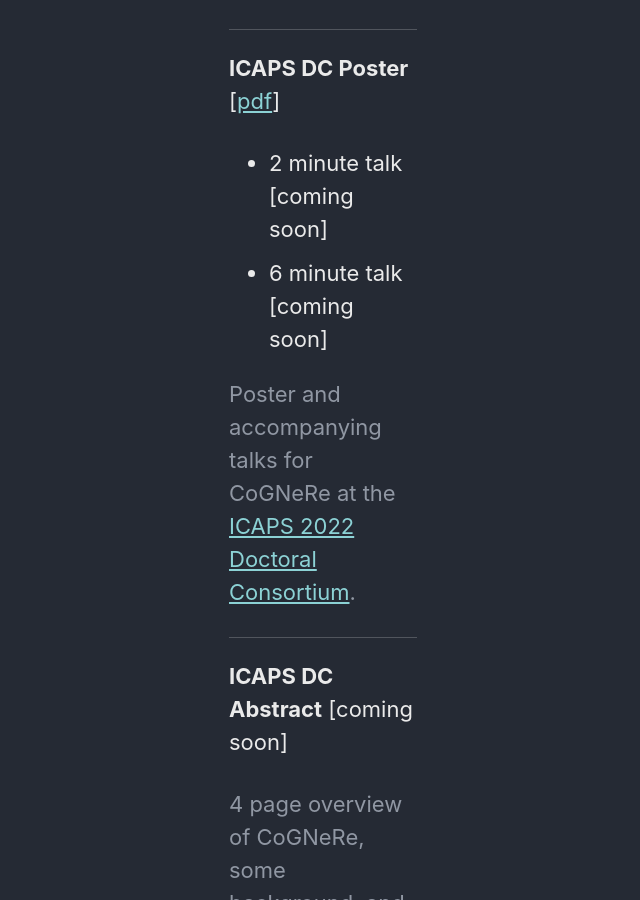
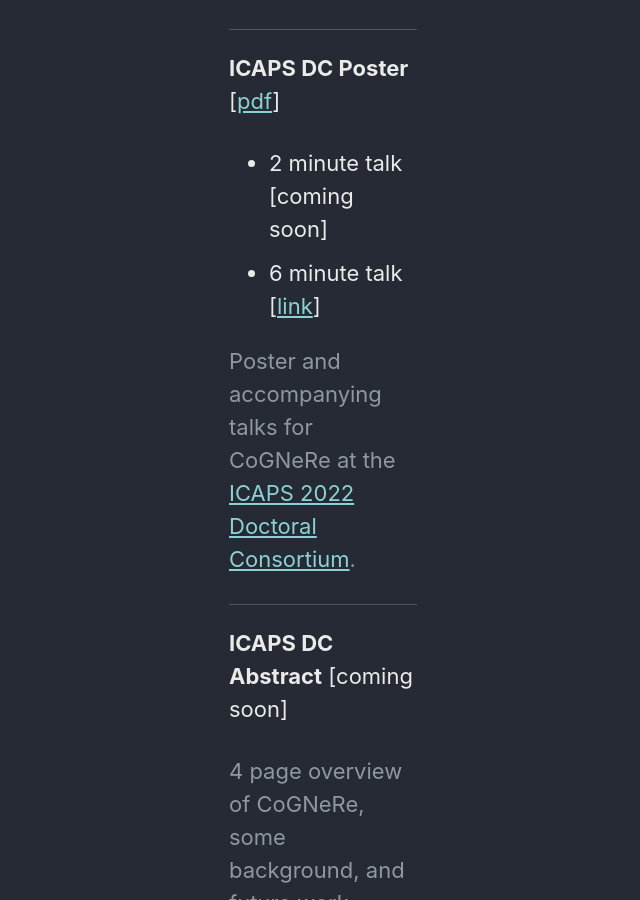
Before and after one commit to schmlz/schmlz.github.io, a Jekyll site: the page built from _posts/2022-05-17-cognere.markdown, in a window 1280 px wide and 900 px high, scrolled down 1698 px. Shown: the whole window, without its empty margins (317-957 px from the left). Built offline with Jekyll 4.4.1, drawn with Linux system fonts in a browser that asks for light colours; cached includes are drawn as plain includes.

Commit message:
added link

```diff
--- a/_posts/2022-05-17-cognere.markdown
+++ b/_posts/2022-05-17-cognere.markdown
@@ -5,6 +5,7 @@ header:
   image: /assets/images/cognere/cognere_summary.svg
   teaser: /assets/images/cognere/cognere_summary.svg
 # classes: wide
+excerpt_separator: <!--more-->
 ---
 
 ----
@@ -14,12 +15,14 @@ CoGNeRe constructs a solution to the probabilistic problem by solving determinis
 which lets it return partial policies quickly in an online fashion. The novelty is that by using
 column generation, it can provide guarantees of optimality, and a lot of flexibility.
 
+<!--more-->
+
 ----
 
 **ICAPS DC Poster** [[pdf]({{ site.url }}/downloads/cognere/icaps_dc_poster.pdf)]
 
 * 2 minute talk [coming soon]
-* 6 minute talk [coming soon]
+* 6 minute talk [[link](https://youtu.be/cmX54uOjbWM)]
 
 Poster and accompanying talks for CoGNeRe at the [ICAPS 2022 Doctoral
 Consortium](https://icaps22.icaps-conference.org/dc-2022).
```
